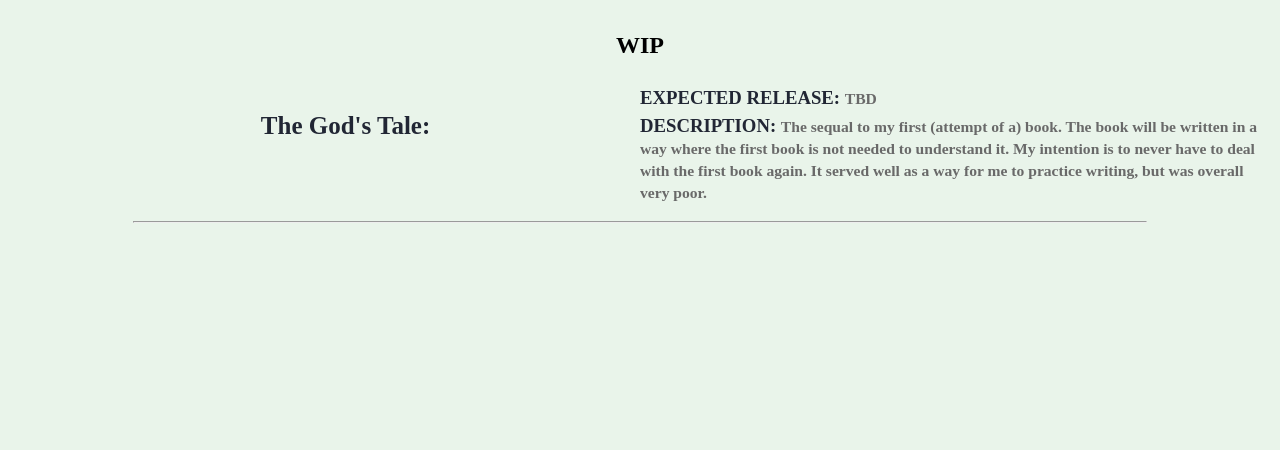
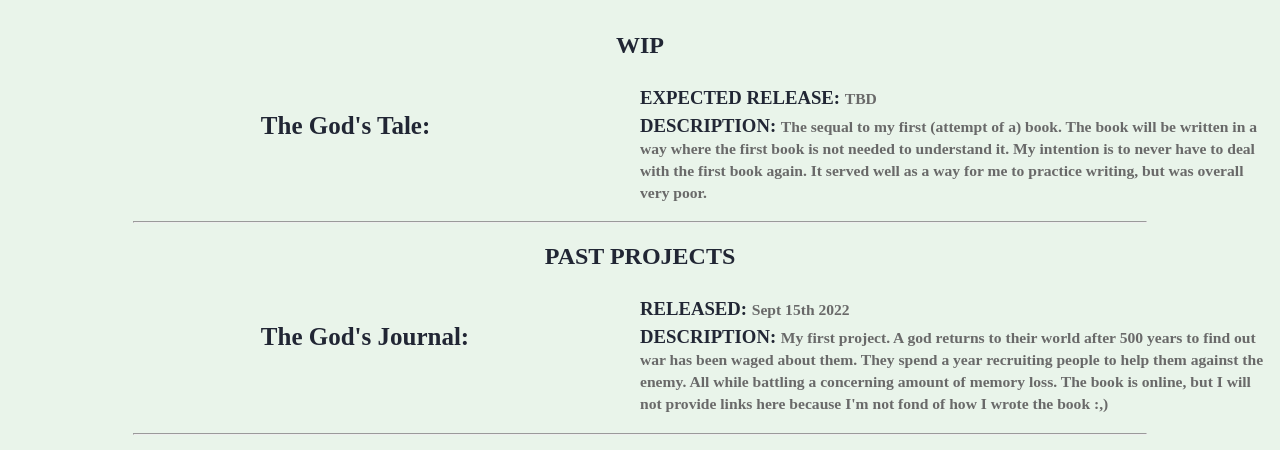
Before and after one commit to Corbin-SG/projects, a plain HTML site: page index.html in a window 1280 px wide. Shown: the part 152-602 px from the top of the page. Drawn offline with Linux system fonts and the light colour scheme.

Commit message:
The God's Journal added

```diff
--- a/index.html
+++ b/index.html
@@ -25,7 +25,7 @@
           <a href="https://corbin-sg.github.io/about/"> <button style="width: 50%;">About Me</button></a>
       </div>
       <div>
-        <h2 class = "text;">WIP</h2>
+        <h2 class = "text">WIP</h2>
         <h4 class = "text" style="text-align: left; margin-left: 20%; float: left; font-size: 25px;"><strong>The God's Tale:</strong></h4>
         <h3 class="text" style="text-align: left; margin-left: 50%; margin-top: 2.2%;"><strong>EXPECTED RELEASE:   </strong><span style="color:dimgray; font-size: smaller;">TBD</span></h3>
         <h3 class="text" style="text-align: left; margin-left: 50%; margin-top: -1%;"><strong>DESCRIPTION:   </strong><span style="color: dimgray; font-size: smaller;">
@@ -34,6 +34,17 @@
         </h3>
         <hr style="width: 80%; text-align: center;">
       </div>
+      <div>
+        <h2 class="text">PAST PROJECTS</h2>
+        <h4 class="text" style="text-align: left; margin-left: 20%; float: left; font-size: 25px;"><strong>The God's Journal:</strong></h4>
+        <h3 class="text" style="text-align: left; margin-left: 50%; margin-top: 2.2%;"><strong>RELEASED:   </strong><span style="color:dimgray; font-size: smaller;">Sept 15th 2022</span></h3>
+        <h3 class="text" style="text-align: left; margin-left: 50%; margin-top: -1%;"><strong>DESCRIPTION:   </strong><span style="color: dimgray; font-size: smaller;">
+            My first project. A god returns to their world after 500 years to find out war has been waged about them. They spend a year recruiting people to
+            help them against the enemy. All while battling a concerning amount of memory loss. The book is online, but I will not provide links here because
+            I'm not fond of how I wrote the book :,)</span>
+        </h3>
+        <hr style="width: 80%; text-align: center;">
+      </div>
     </div>
   </body>
 </html>
```
